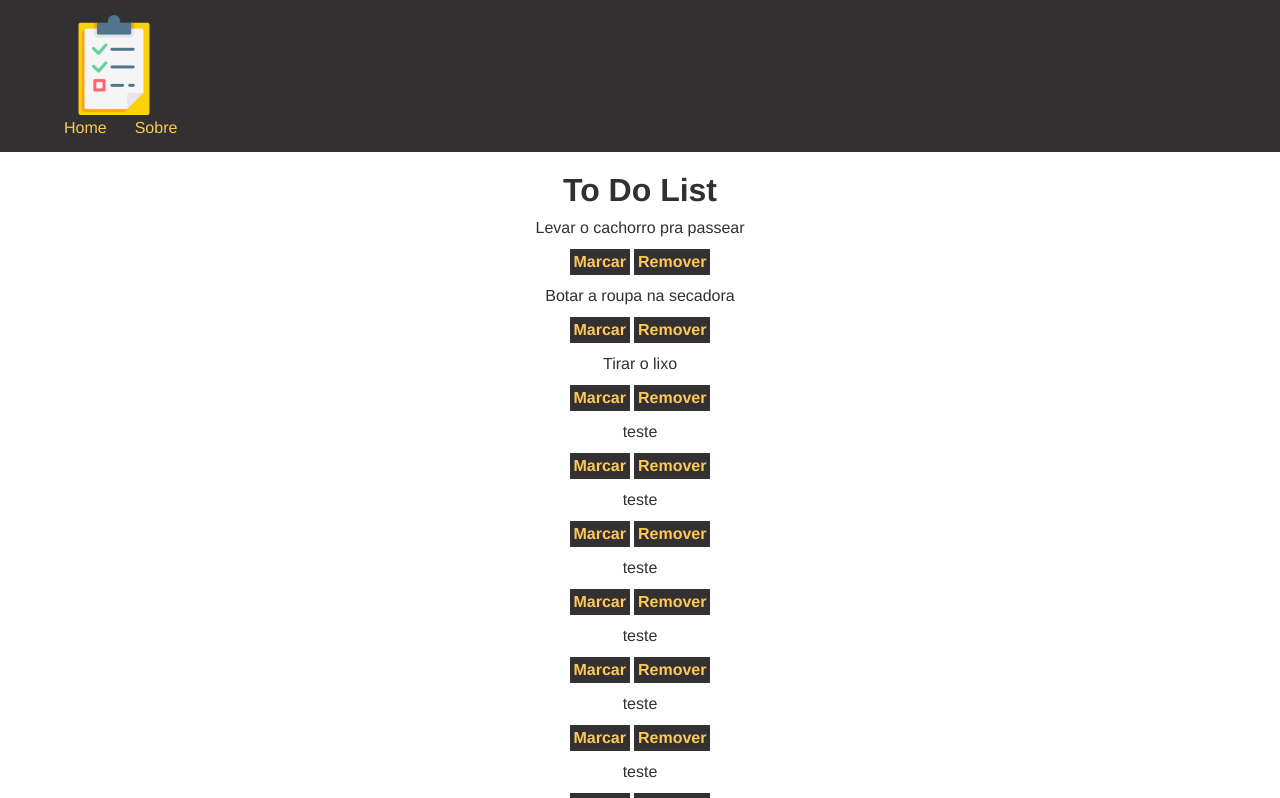
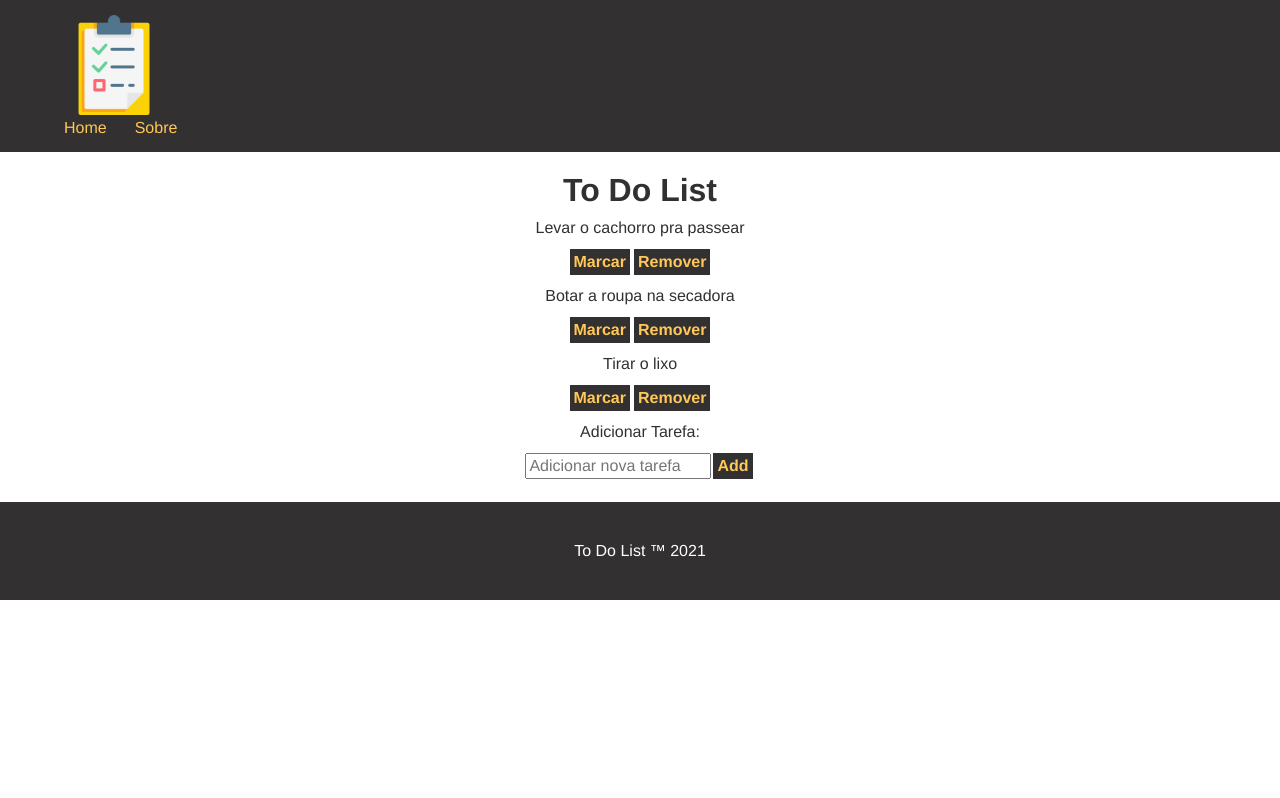
Before and after one commit to Klashiin/todolist, a Vue app: page / in a window 1280 px wide. Shown: the top 798 px of the page. Built offline with nearby package versions, Linux system fonts and the light colour scheme; data requests are answered from the project's data file.

Commit message:
CRUD operante, primeira versão entregue!! v. 1.0.0

```diff
--- a/db/db.json
+++ b/db/db.json
@@ -14,71 +14,6 @@
       "id": 3,
       "task": "Tirar o lixo",
       "checked": false
-    },
-    {
-      "task": "teste",
-      "checked": false,
-      "id": 4
-    },
-    {
-      "task": "teste",
-      "checked": false,
-      "id": 5
-    },
-    {
-      "task": "teste",
-      "checked": false,
-      "id": 6
-    },
-    {
-      "task": "teste",
-      "checked": false,
-      "id": 7
-    },
-    {
-      "task": "teste",
-      "checked": false,
-      "id": 8
-    },
-    {
-      "task": "teste",
-      "checked": false,
-      "id": 9
-    },
-    {
-      "task": "teste",
-      "checked": false,
-      "id": 10
-    },
-    {
-      "task": "teste",
-      "checked": false,
-      "id": 11
-    },
-    {
-      "task": "teste",
-      "checked": false,
-      "id": 12
-    },
-    {
-      "task": "teste",
-      "checked": false,
-      "id": 13
-    },
-    {
-      "task": "teste",
-      "checked": false,
-      "id": 14
-    },
-    {
-      "task": "teste",
-      "checked": false,
-      "id": 15
-    },
-    {
-      "task": "teste",
-      "checked": false,
-      "id": 16
     }
   ]
 }
--- a/src/components/Lista.vue
+++ b/src/components/Lista.vue
@@ -1,13 +1,13 @@
 <template>
-  <Mensagem :msg="_msg" v-show="_msg" />
+  <Mensagem :boxStyle="_boxStyle" :msg="_msg" v-show="_msg" />
   <div v-for="todo in todos" :key="todo.id">
     <div :class="todo.checked ? 'lista stripped' : 'lista'">
       {{ todo.task }}
     </div>
-    <button class="botao" @click="toggle(todo)">
+    <button class="botao" @click="toggleChecked(todo.id, todo)">
       {{ todo.checked ? "Desmarcar" : "Marcar" }}
     </button>
-    <button class="botao">Remover</button>
+    <button @click="deleteTask(todo.id)" class="botao">Remover</button>
   </div>
   <form @submit="newTask">
     <div class="container">
@@ -32,11 +32,11 @@ export default {
       todos: [],
       task: null,
       checked: false,
-      _msg: ""
+      _msg: "",
+      _boxStyle: ""
     };
   },
   methods: {
-    toggle(todo) {},
     async getTodos() {
       const req = await fetch("http://localhost:3000/todos");
       const data = await req.json();
@@ -57,8 +57,31 @@ export default {
       const res = await req.json();
       this.task = "";
       this._msg = "Tarefa adicionada com sucesso.";
+      this._boxStyle = "new-task-box";
       setTimeout(() => this._msg = "", 4000);
+      this.getTodos();
     },
+    async deleteTask (id) {
+        const req = await fetch(`http://localhost:3000/todos/${id}`, {
+          method: "DELETE"
+        }
+      );
+      const res = await req.json();
+      this._msg = "Tarefa removida com sucesso.";
+      this._boxStyle = "delete-task-box";
+      setTimeout(() => this._msg = "", 4000);
+      this.getTodos();
+    },
+    async toggleChecked (id, todo) {
+      const dataJson = JSON.stringify({checked: !todo.checked});
+      const req = await fetch(`http://localhost:3000/todos/${id}`, {
+        method: "PATCH",
+        headers: { "Content-Type": "application/json"},
+        body: dataJson
+      });
+      const res = await req.json();
+      this.getTodos();
+    }
   },
   mounted() {
     this.getTodos();
--- a/src/components/Mensagem.vue
+++ b/src/components/Mensagem.vue
@@ -1,5 +1,5 @@
 <template>
-  <div class="msgbox">
+  <div id="msgbox" :class="boxStyle">
     <span class="closebtn" onclick="this.parentElement.style.display='none';">&times;</span>
     {{msg}}
   </div>
@@ -10,18 +10,17 @@ export default {
   name: "Mensagem",
   props: {
       msg: String,
+      boxStyle: String
   }
 };
 </script>
 
 <style scoped>
-.msgbox {
+#msgbox {
 margin: auto;
 padding: 20px;
 width: 400px;
 min-height: 40px;
-border-left: #323031 solid 8px;
-background-color: #FFC857;
 box-shadow: 1px 4px 4px #555;
 transition: .5s;
 -webkit-animation: fadeIn 1s;
@@ -34,6 +33,16 @@ left: 50%;
 transform: translatex(-50%);
 overflow: auto;
 display: block;
+}
+
+.new-task-box {
+    border-left: #323031 solid 8px;
+    background-color: #FFC857;
+}
+
+.delete-task-box {
+    border-left: #DB3A34 solid 8px;
+    background-color: #ffffff;
 }
 
 .closebtn {
--- a/src/views/Sobre.vue
+++ b/src/views/Sobre.vue
@@ -1,5 +1,37 @@
 <template>
   <div class="content">
     <h1>SOBRE O APP</h1>
+    <p>Olá, esse é meu projeto de um app de lista de tarefas (todolist).</p>
+    <p>Esse projeto foi feito para treinar Vue.js e foi altamente inspirado pelo<a href="https://www.youtube.com/watch?v=wsAQQioPIJs&list=PLnDvRpP8BnezDglaAvtWgQXzsOmXUuRHL&index=1">curso de Vue 3 do Matheus Battisti</a></p>
+    <p>A ideia original era criar um app simples que fizesse todas as ações CRUD com um backend "fake".</p>
+    <p>No app, é possível:</p>
+    <ul>
+      <li>Ler conteúdo do DB através da lista de tarefas;</li>
+      <li>Criar novas tarefas usando o form submit;</li>
+      <li>Alterar o conteúdo das tarefas usando os botões de marcar/desmarcar;</li>
+      <li>Remover tarefas usando o botão de remover;</li>
+    </ul>
   </div>
 </template>
+
+<style scoped>
+p {
+  margin: 10px;
+  font-weight: bold;
+}
+
+a {
+  color: #db3a34;
+  text-decoration: none;
+  transition: 0.5s;
+  margin: 14px;
+}
+
+a:visited {
+  color: #084C61;
+}
+
+a:hover {
+  color: #323031;
+}
+</style>
```
Also changed, not shown: 1 other file (tests, documents, lock files or other folders).
